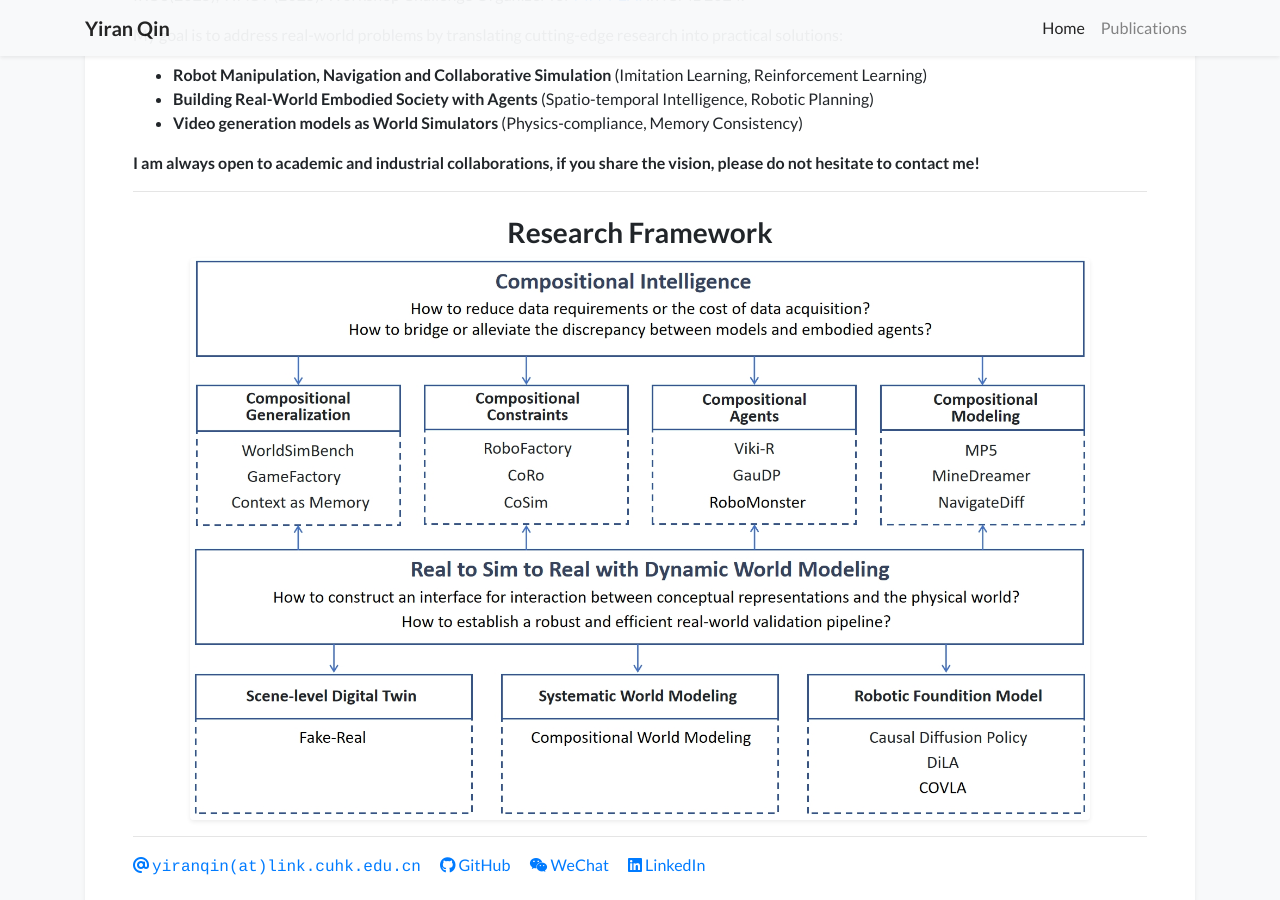
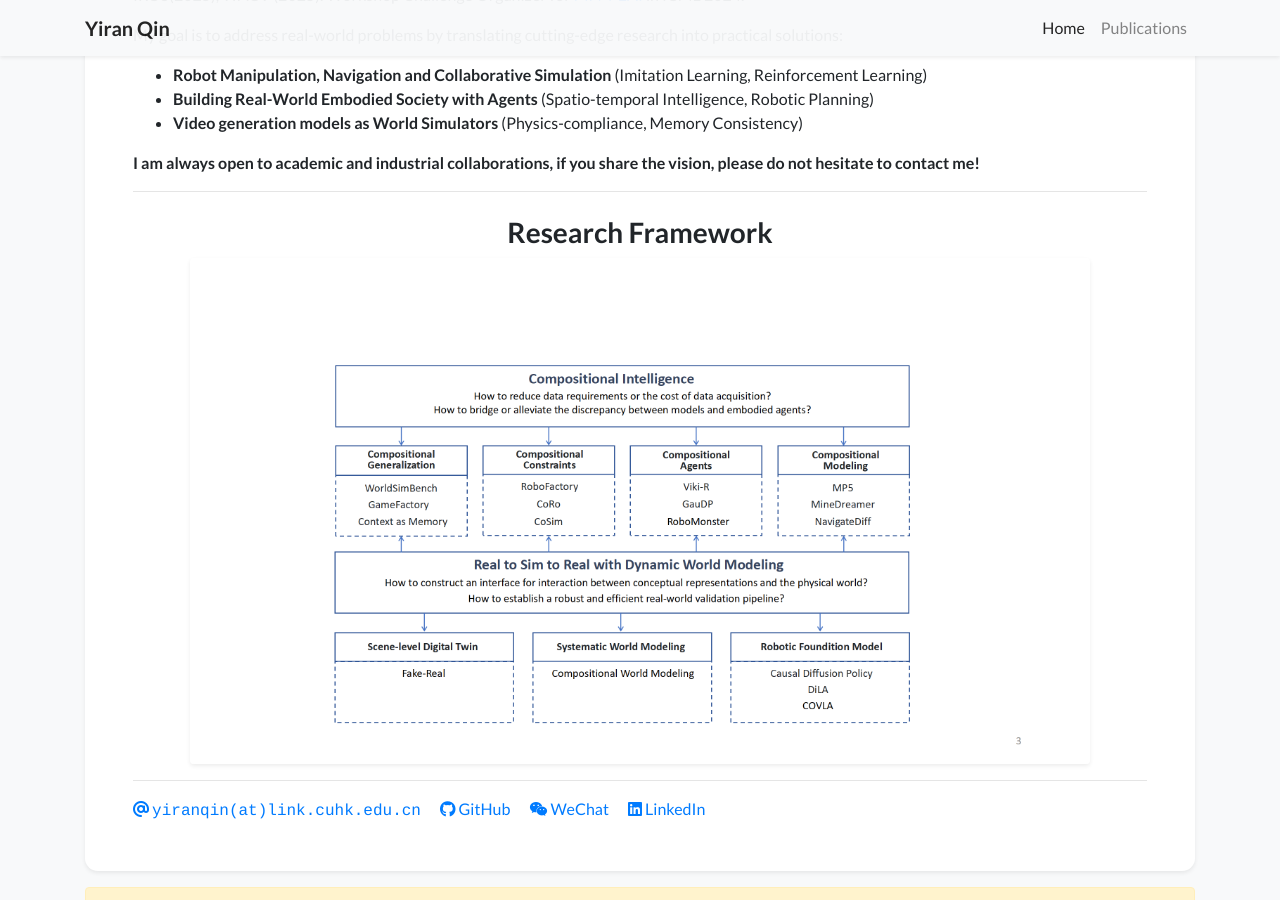
Before and after one commit to IranQin/IranQin.github.io, a Jekyll site: the page built from index.html, in a window 1280 px wide and 900 px high, scrolled down 425 px. Built offline with Jekyll 4.4.1, drawn with Linux system fonts in a browser that asks for light colours; nearby versions of some CDN libraries; a style sheet for code colours, icons or effects is not loaded.

Commit message:
Update profile_card.html

```diff
--- a/_includes/widgets/profile_card.html
+++ b/_includes/widgets/profile_card.html
@@ -45,7 +45,7 @@
                         <div class="row mt-4">
                           <div class="col text-center">
                             <h3>Research Framework</h3>
-                            <img src="{{ '/assets/images/covers/research_summary.png' | relative_url }}"
+                            <img src="{{ '/assets/images/covers/yiran_research.png' | relative_url }}"
                                  alt="Research Framework"
                                  class="img-fluid shadow-sm rounded"
                                  style="max-width: 900px;">
```
